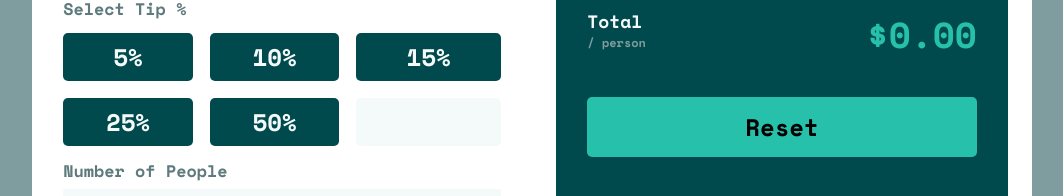
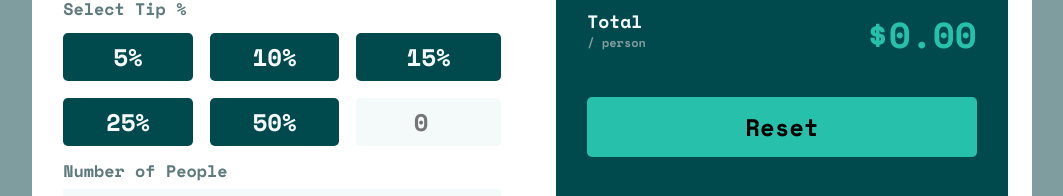
Before and after one commit to PhilJG/tip-calculator-react, a React (Create React App) app: page / in a window 1280 px wide. Both pictures are taken after a click on the button "Custom". Shown: the part 363-559 px from the top of the page, without its empty margins (108-1171 px from the left). Built offline with nearby package versions, Linux system fonts and the light colour scheme.

Commit message:
Added fixed custom tip decimal

```diff
--- a/src/App.js
+++ b/src/App.js
@@ -36,12 +36,18 @@ function App() {
 
   function handleTip(e) {
     const value = e.target.value
-    if (value === "custom") {
-      setTip("");
+    console.log(`tip value: ${value}`);
+
+    if (!tipPercentage.includes(value)) {
+      // setTip("00");
+      const percentValue = value / 100
+      console.log(percentValue);
+
+      setTip(parseFloat(percentValue))
     } else {
       setTip(parseFloat(value))
     }
-    console.log(`tip value: ${tip}`);
+    console.log(`tip value: ${value}`);
   }
 
   const customClick = function () {
@@ -54,13 +60,6 @@ function App() {
     setCustomTip("");
   }
 
-  const customInput = function (e) {
-    const value = parseFloat(e.target.value)
-
-    setTip(value / 100);
-    console.log(tip);
-
-  }
 
   const handleReset = function () {
     if (people !== 0 || bill !== 0) {
@@ -70,6 +69,7 @@ function App() {
       customClick();
       document.getElementById("entry").value = { bill };
       document.getElementById("people").value = { people };
+      document.getElementById("customInput").value = 0
     } else if (people === 0) {
       const addMessage = document.querySelector("#input__message--people");
       addMessage.classList.remove("hidden")
@@ -95,7 +95,6 @@ function App() {
           handleReset={handleReset}
           customClick={customClick}
           setCustomTip={setCustomTip}
-          customInput={customInput}
         />
         <Result
           bill={bill}
--- a/src/components/Calculator.js
+++ b/src/components/Calculator.js
@@ -13,8 +13,7 @@ export default function Calculator({
     entryRef,
     peopleRef,
     customClick,
-    setCustomTip,
-    customInput
+
 }) {
 
 
@@ -56,7 +55,8 @@ export default function Calculator({
                     id="customInput"
                     className="percentSelect hidden"
                     type="number"
-                    onChange={customInput}
+                    onChange={handleTip}
+                    placeholder="0"
                 />
             </div>
 
```
